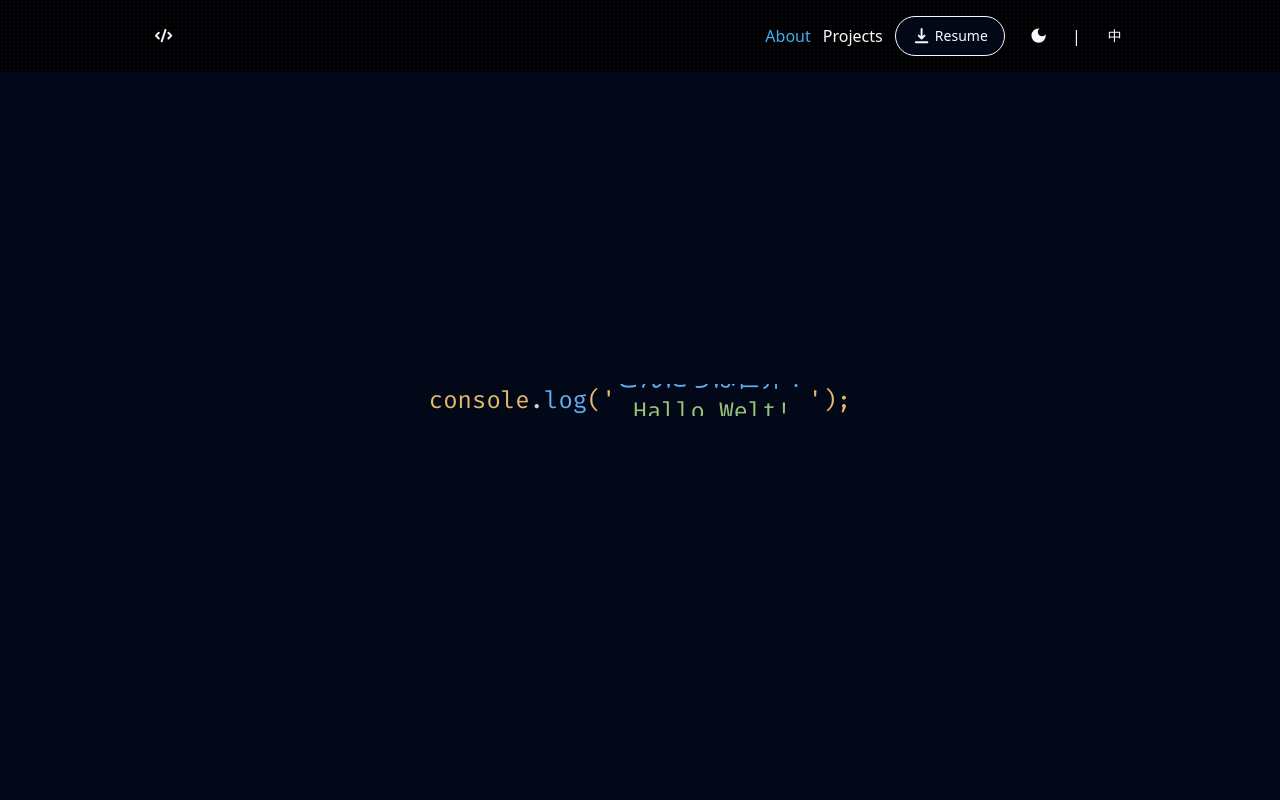
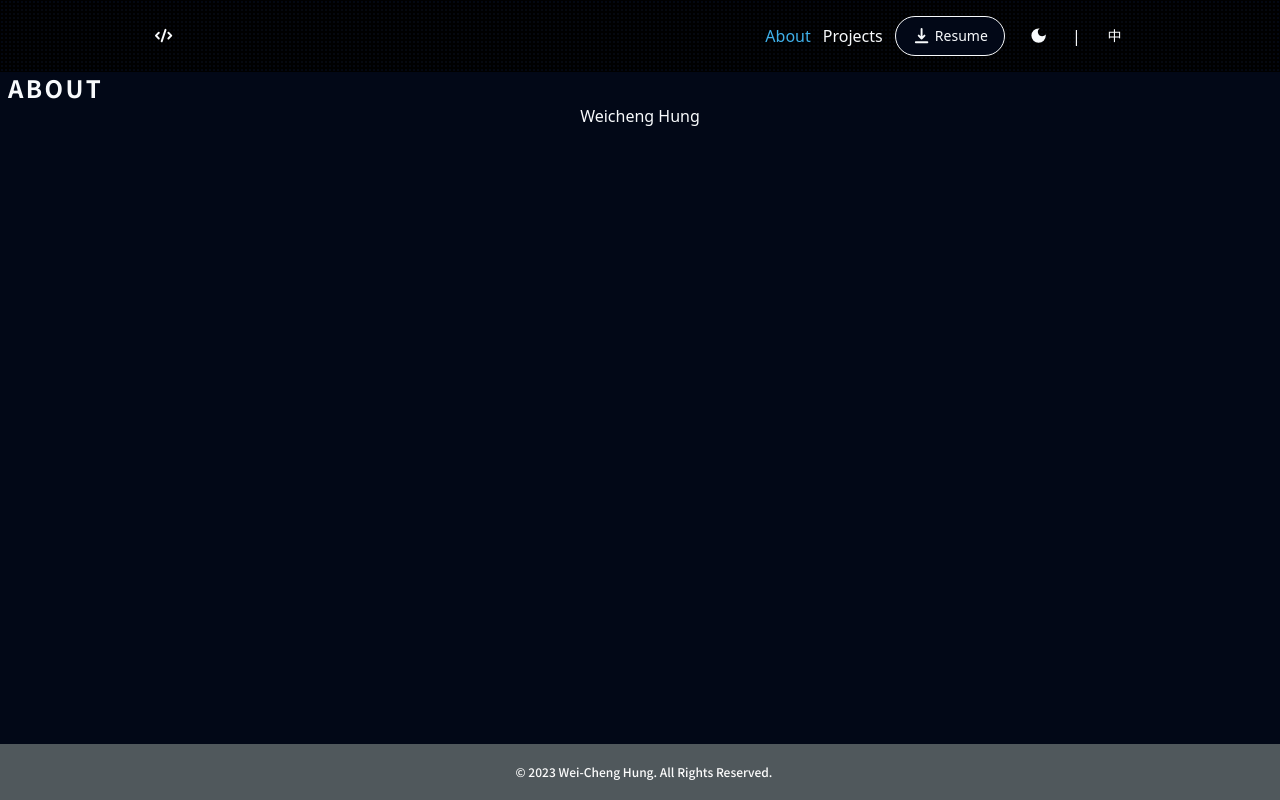
Before and after one commit to weicheng2138/weicheng-portfolio, a React (Vite) app: page /about in a window 1280 px wide. Shown: the top 800 px of the page. Built offline with nearby package versions, Linux system fonts and the light colour scheme.

Commit message:
feat(content-layout): let about and project page to have layout

```diff
--- a/src/App.tsx
+++ b/src/App.tsx
@@ -14,6 +14,7 @@ import Project from '@/pages/project';
 import Projects from '@/pages/projects';
 import NotFound from '@/pages/not-found';
 import DefaultLayout from '@/layouts/default';
+import ContentLayout from '@/layouts/content-layout';
 
 function App() {
   const router = createBrowserRouter(
@@ -21,9 +22,12 @@ function App() {
       // <Route path="/" element={<DefaultLayout />} errorElement={<NotFound />}>
       <Route path="/" element={<DefaultLayout />}>
         <Route index element={<Home />} />
-        <Route path="/about" element={<Home />} />
 
-        <Route path="/projects">
+        <Route path="/about" element={<ContentLayout />}>
+          <Route index element={<About />} />
+        </Route>
+
+        <Route path="/projects" element={<ContentLayout />}>
           <Route index element={<Projects />} />
           <Route path=":name" element={<Project />} />
         </Route>
--- a/src/components/footer.tsx
+++ b/src/components/footer.tsx
@@ -2,7 +2,7 @@ import Typography from './typography';
 
 const Footer = () => {
   return (
-    <footer className="flex h-[3.5rem] items-center justify-center bg-primary dark:bg-primary05">
+    <footer className="absolute bottom-0 flex h-[3.5rem] w-full items-center justify-center bg-primary dark:bg-primary05">
       <Typography variant="span" className="text-gray01">
         © 2023 Wei-Cheng Hung. All Rights Reserved.
       </Typography>
--- a/src/components/header.tsx
+++ b/src/components/header.tsx
@@ -40,9 +40,11 @@ function Header({ handleDrawerClick, className }: Props) {
       )}
     >
       <div className="flex w-full max-w-5xl items-center justify-between px-2 sm:px-4">
-        <Button variant="ghost" size="icon">
-          <HiCode className="h-[1.2rem] w-[1.2rem]" />
-        </Button>
+        <NavLink to="/">
+          <Button variant="ghost" size="icon" className="hover:bg-transparent">
+            <HiCode className="h-[1.2rem] w-[1.2rem]" />
+          </Button>
+        </NavLink>
 
         <section className="flex items-center gap-3">
           {breakpoint === 'md' ? (
--- /dev/null
+++ b/src/layouts/content-layout.tsx
@@ -0,0 +1,12 @@
+import { Outlet } from 'react-router-dom';
+import { cn } from '@/lib/utils';
+
+const ContentLayout = () => {
+  return (
+    <main className={cn('relative min-h-dvh pt-[4.5rem]')}>
+      <Outlet />
+    </main>
+  );
+};
+
+export default ContentLayout;
```
